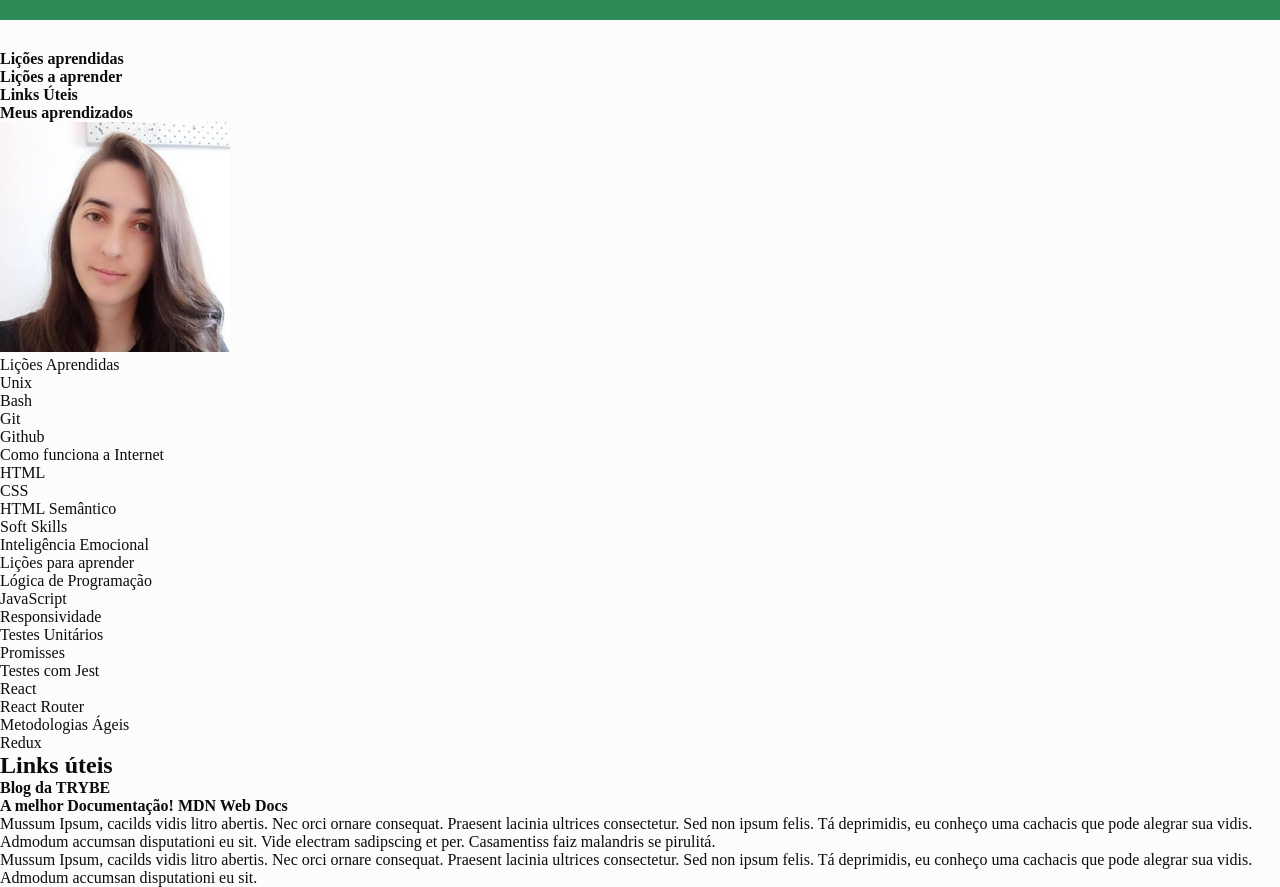
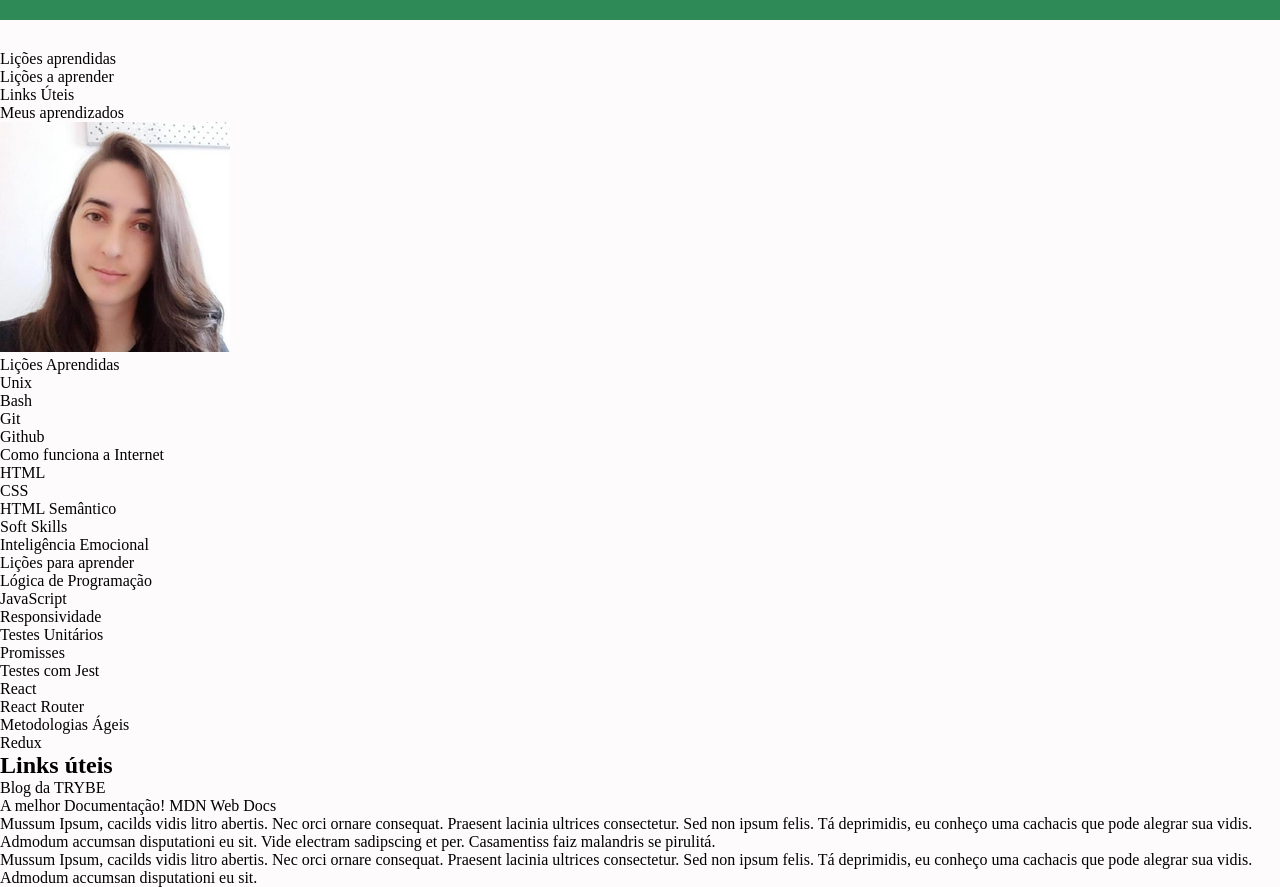
Before and after one commit to uetiari/trybe-lesson-learned, a website: page index.html in a window 1280 px wide. Shown: the part 50-937 px from the top of the page. Drawn offline with Linux system fonts and the light colour scheme.

Commit message:
Correção de novos erros no Style.css

```diff
--- a/style.css
+++ b/style.css
@@ -1,20 +1,20 @@
-*{
+* {
   margin: 0;
   padding: 0;
 }
 
 body {
   background-color: rgb(253, 251, 251);
-  color: #0c0c0c;
+  color: #000;
 }
 
 a {
   text-decoration: none;
-  color: #0c0c0c;
-  font-weight: bold;
+  color: #000;
+  font-weight: 400;
 }
 
-a:hover{
+a:hover {
   color: seagreen;
 }
 
```
